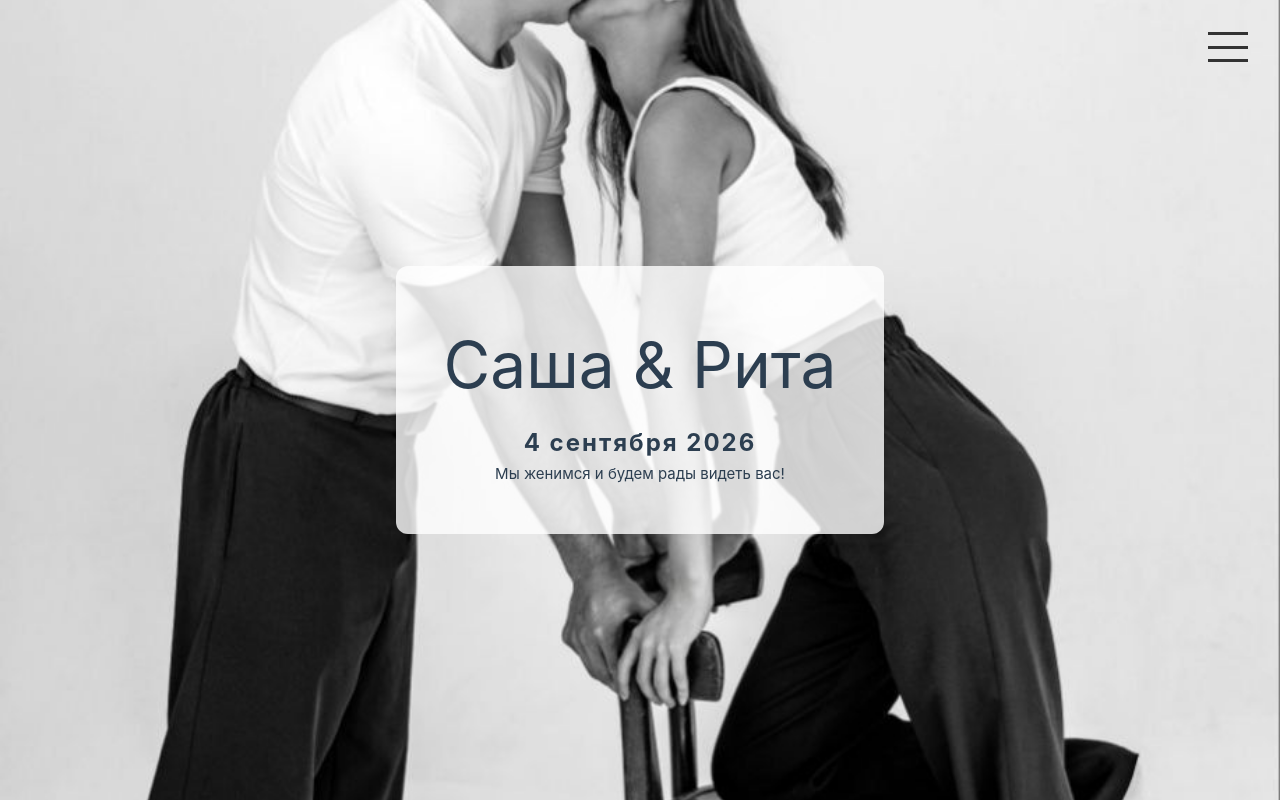
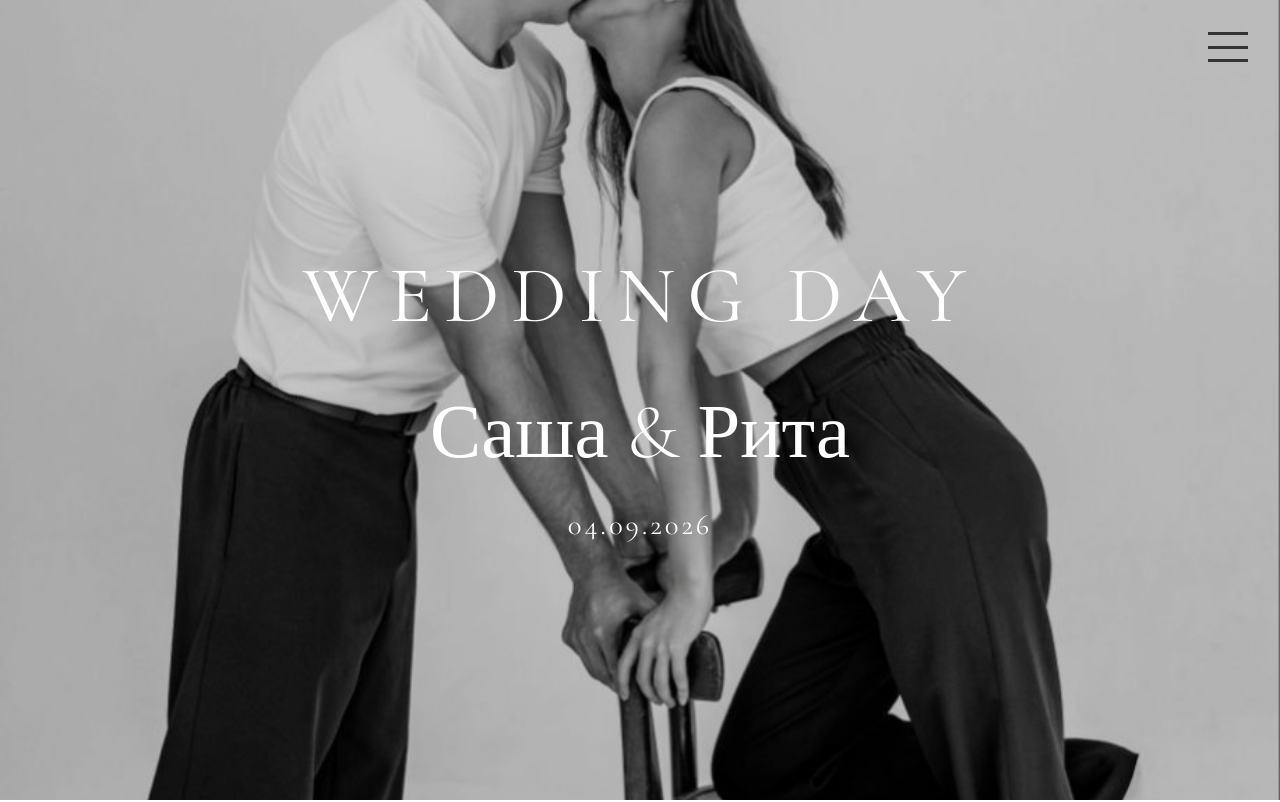
Before and after one commit to KlevcevichAV/wedding-website, a Vue app: page / in a window 1280 px wide. Shown: the top 802 px of the page. Built offline with nearby package versions, Linux system fonts and the light colour scheme.

Commit message:
Revamp HeroSection with new typography, layout, and overlay effects

```diff
--- a/src/components/HeroSection.vue
+++ b/src/components/HeroSection.vue
@@ -1,54 +1,101 @@
 <template>
   <section class="hero">
+    <div class="hero-overlay"></div>
+
     <div class="hero-content">
-      <h1>Саша & Рита</h1>
-      <p class="date">4 сентября 2026</p>
-      <p class="subtitle">Мы женимся и будем рады видеть вас!</p>
+      <h1 class="main-title">WEDDING DAY</h1>
+      <div class="details">
+        <p class="names">Саша & Рита</p>
+        <p class="date">04.09.2026</p>
+      </div>
     </div>
   </section>
 </template>
 
 <script setup>
-
+// Компонент Vue 3 с использованием script setup
 </script>
 
 <style scoped>
+/* Подключаем элегантный шрифт с засечками */
+@import url('https://fonts.googleapis.com/css2?family=Cormorant+Garamond:wght@300;400;600&display=swap');
+
 .hero {
+  position: relative;
   height: 100vh;
+  width: 100%;
   display: flex;
+  flex-direction: column;
   align-items: center;
   justify-content: center;
-  text-align: center;
+  /* Используем твое фоновое изображение */
   background-image: url('@/assets/a9f2d2a21c8a09d1582ab3629fbd0423.jpg');
   background-size: cover;
   background-position: center;
+  color: white;
+  text-align: center;
+  overflow: hidden;
+}
+
+.hero-overlay {
+  position: absolute;
+  top: 0;
+  left: 0;
+  right: 0;
+  bottom: 0;
+  background: rgba(0, 0, 0, 0.2); /* Легкое общее затемнение */
 }
 
 .hero-content {
-  background: rgba(255, 255, 255, 0.8);
-  padding: 3rem;
-  border-radius: 12px;
+  position: relative;
+  z-index: 2;
+  display: flex;
+  flex-direction: column;
+  gap: 2rem;
 }
 
-@media (max-width: 600px) {
-  .hero-content {
-    padding: 2rem 1rem;
-    width: 90%;
-  }
-
-  h1 {
-    font-size: 2.5rem;
-  }
+.main-title {
+  font-family: 'Cormorant Garamond', serif;
+  font-size: 5rem;
+  font-weight: 400;
+  letter-spacing: 0.15em;
+  margin: 0;
+  line-height: 1.1;
+  text-transform: uppercase;
 }
 
-h1 {
-  font-size: 4rem;
-  margin-bottom: 0.5rem;
+.details {
+  display: flex;
+  flex-direction: column;
+  gap: 0.5rem;
+}
+
+.names {
+  font-family: 'Cormorant Garamond', serif;
+  font-size: 4.8rem;
+  font-weight: 300;
+  margin: 0;
 }
 
 .date {
-  font-size: 1.5rem;
-  font-weight: bold;
-  letter-spacing: 2px;
+  font-family: 'Cormorant Garamond', serif;
+  font-size: 1.8rem;
+  letter-spacing: 0.1em;
+  margin: 0;
+}
+
+/* Адаптивность под мобильные устройства */
+@media (max-width: 600px) {
+  .main-title {
+    font-size: 4rem;
+  }
+
+  .names {
+    font-size: 2.8rem;
+  }
+
+  .date {
+    font-size: 2.0rem;
+  }
 }
 </style>
```
